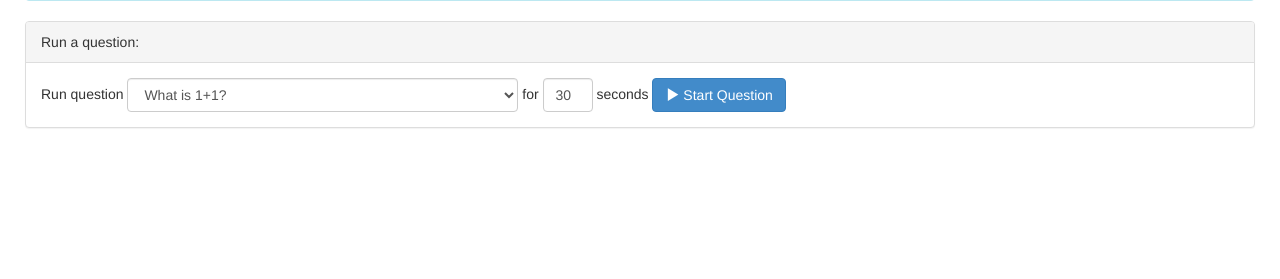
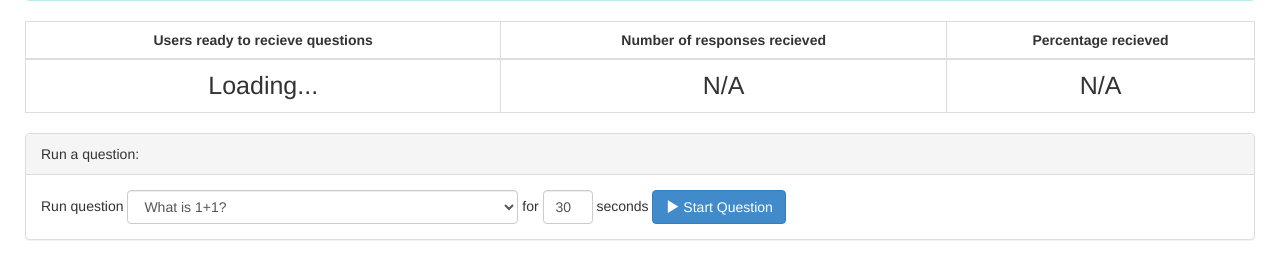
Before and after one commit to camerongray1515/SELP-Audience-Response-System, a Django app: template flash_response/tutor/templates/running_session.html in a window 1280 px wide. Shown: the part 164-443 px from the top of the page. Run offline with Django 3.2, Linux system fonts and the light colour scheme; the template is opened without the code that fills it: values that come from a table or form of the project are taken from there, others are empty; data comes from the database, SQL or seed files in the repository; both versions use the stored data as it was after the commit; parts of the project's set-up code (start-up, migrations or seed data) failed here and were passed over; some libraries are stand-ins or nearby versions.

Commit message:
Added response statistics table to running session template - This will hold the number of responding users and the number of responses received

```diff
--- a/flash_response/assets/css/style.css
+++ b/flash_response/assets/css/style.css
@@ -45,6 +45,14 @@ div.spinner-large {
     display: none;
 }
 
+#running-session-statistics td,th {
+    text-align: center;
+}
+
+#running-session-statistics tbody {
+    font-size: 25px;
+}
+
 /* Student - Session Running */
 #question-container {
     display: none;
--- a/flash_response/tutor/templates/running_session.html
+++ b/flash_response/tutor/templates/running_session.html
@@ -9,6 +9,23 @@
     <h2>Session Running</h2>
 
     <div class="alert alert-info"><strong>The response URL for this session is: </strong><a href="{{ response_url }}">{{ response_url }}</a></div>
+
+    <table id="running-session-statistics" class="table table-bordered">
+        <thead>
+            <tr>
+                <th>Users ready to recieve questions</th>
+                <th>Number of responses recieved</th>
+                <th>Percentage recieved</th>
+            </tr>
+        </thead>
+        <tbody>
+            <tr>
+                <td id="num-responding-students">Loading...</td>
+                <td id="num-responses-recieved">N/A</td>
+                <td id="percentage-recieved">N/A</td>
+            </tr>
+        </tbody>
+    </table>
 
     <div id="run-question" class="panel panel-default">
         <div class="panel-heading">Run a question:</div>
```
Also changed, not shown: flash_response/db.sqlite3.
